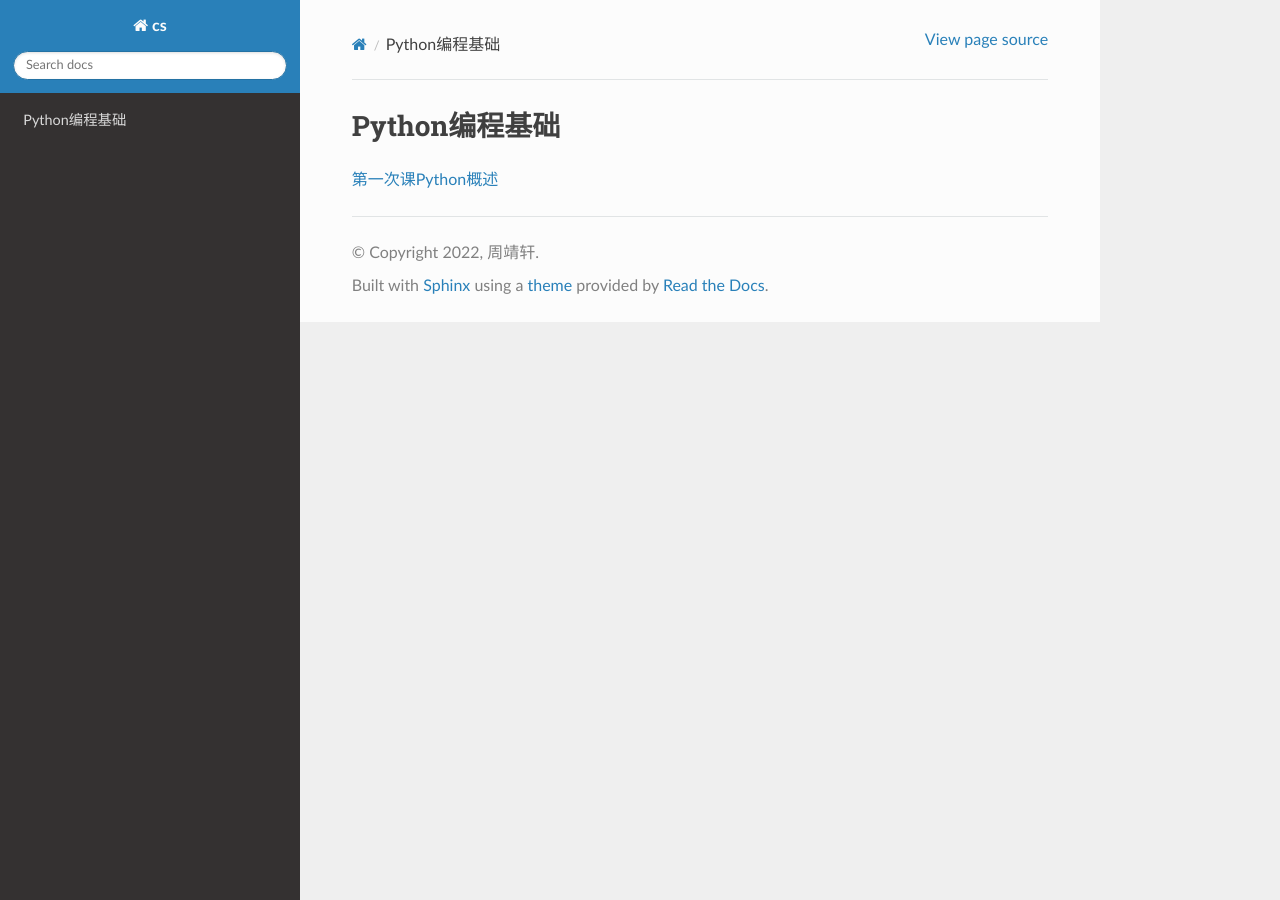
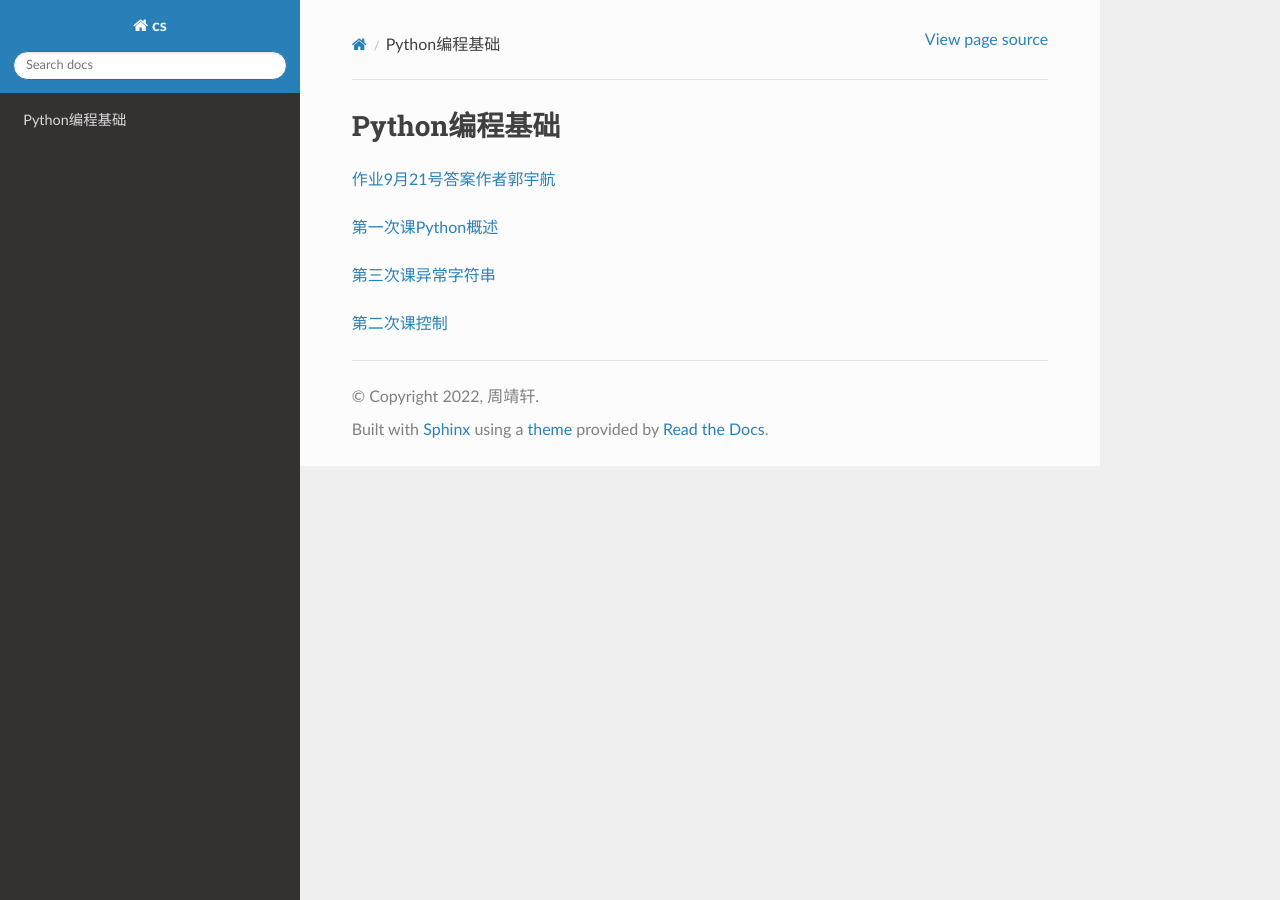
Before and after one commit to GodBlessChina/pythonjichu, a Sphinx documentation site: the page built from source/index.rst, in a window 1280 px wide. Built offline with Sphinx 7.4.7 and the Read the Docs theme 2.0.0, drawn with Linux system fonts in a browser that asks for light colours.

Commit message:
编译首页

```diff
--- a/source/index.rst
+++ b/source/index.rst
@@ -6,4 +6,13 @@
 Python编程基础
 ==============================
 
+`作业9月21号答案作者郭宇航 <https://godblesschina.github.io/pythonjichu/作业9月21号答案作者郭宇航.html>`_
+
+
 `第一次课Python概述 <https://godblesschina.github.io/pythonjichu/第一次课Python概述.html>`_
+
+
+`第三次课异常字符串 <https://godblesschina.github.io/pythonjichu/第三次课异常字符串.html>`_
+
+
+`第二次课控制 <https://godblesschina.github.io/pythonjichu/第二次课控制.html>`_
```
Also changed, not shown: 5 other files.
